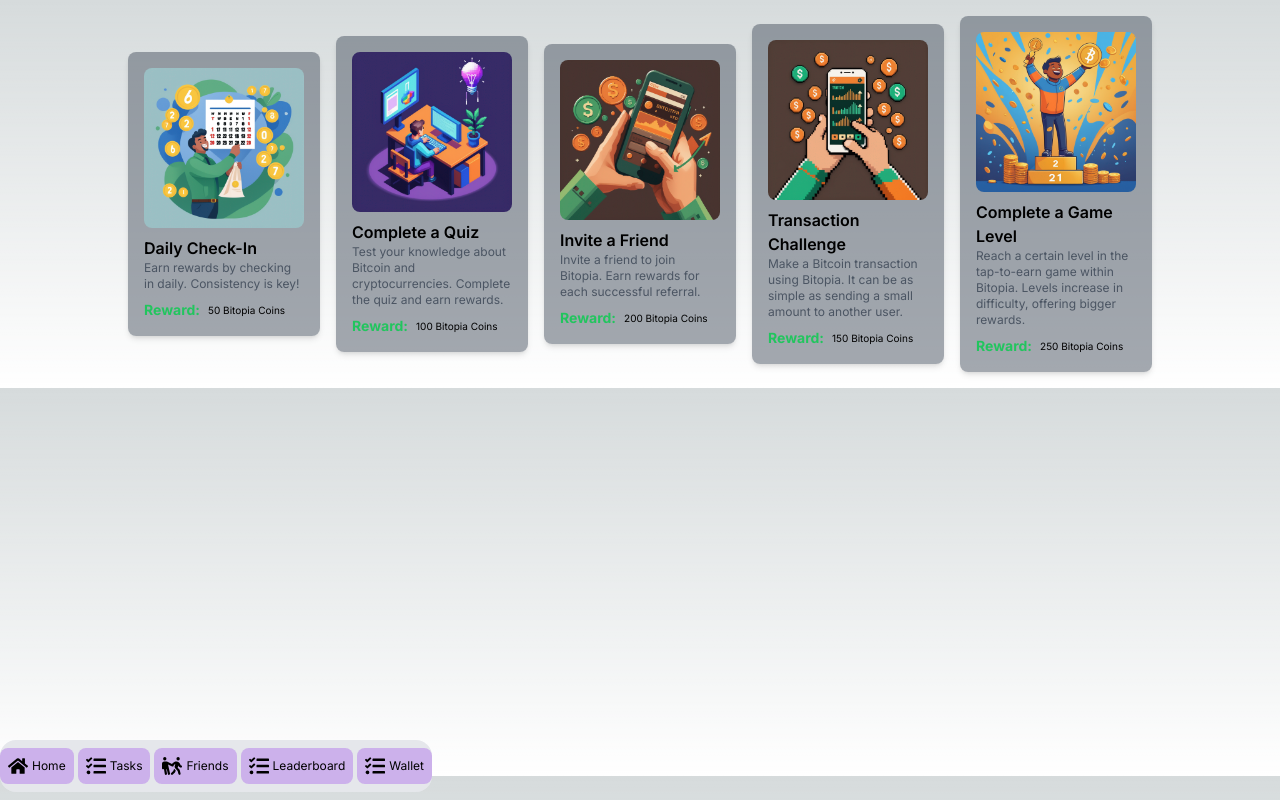
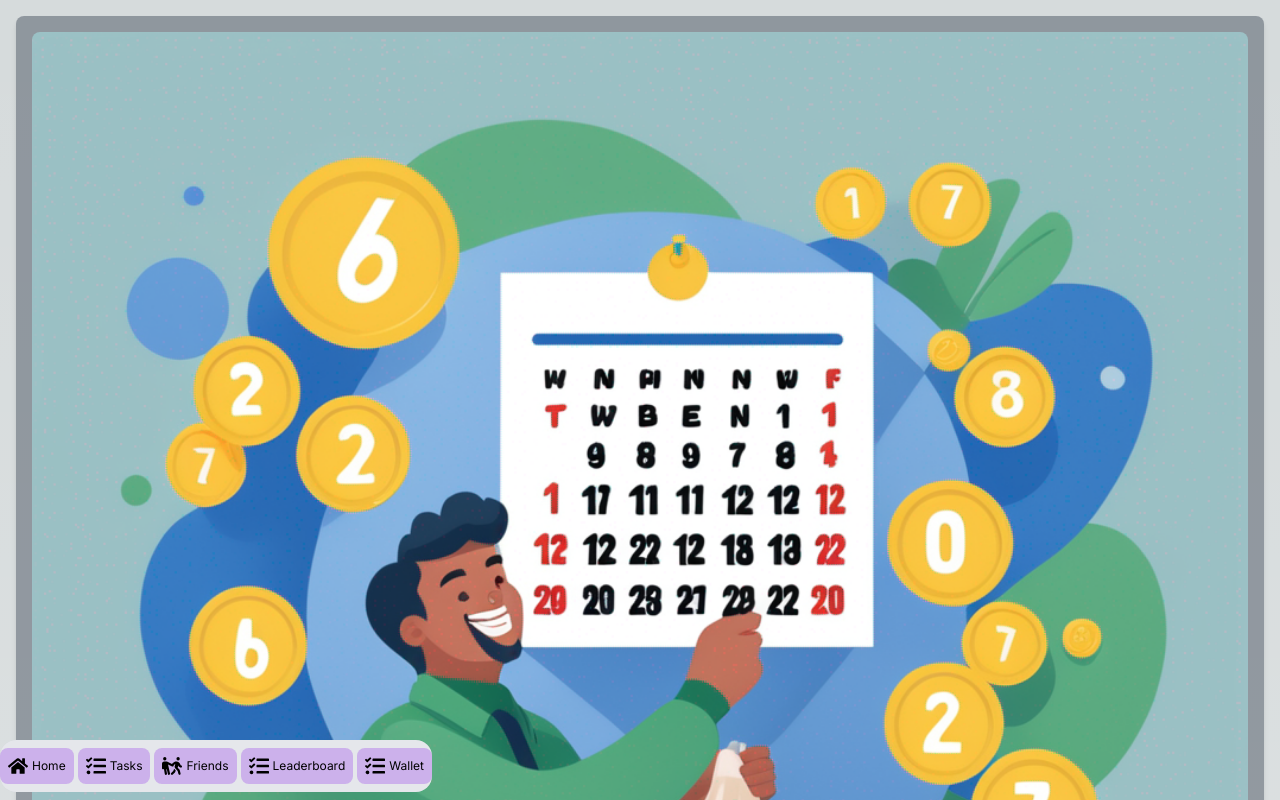
Before and after one commit to johntad110/bitopia, a Next.js app: page /tasks in a window 1280 px wide. Shown: the top 800 px of the page. Built offline with nearby package versions, Linux system fonts and the light colour scheme.

Commit message:
add bottom margin

```diff
--- a/src/app/tasks/page.tsx
+++ b/src/app/tasks/page.tsx
@@ -42,7 +42,7 @@
 export default function TaskPage() {
     return (
         <div className="flex flex-col">
-            <div className="h-full w-full flex flex-wrap gap-4 justify-center items-center p-4">
+            <div className="h-full w-full flex flex-wrap gap-2 justify-center items-start p-4 mb-20">
                 {tasks.map((task) => (
                     <TaskCard key={task.title} task={task} />
                 ))}
@@ -56,7 +56,7 @@
 
 const TaskCard = ({ task }: { task: Task }) => {
     return (
-        <div className="flex flex-col bg-gray-600/50 rounded-lg p-4 shadow-md w-48">
+        <div className="flex flex-col bg-gray-600/50 rounded-lg p-4 shadow-md w-full">
             <img src={task.image} alt={task.title} className="w-full self-center mb-2 rounded-lg" />
             <h3 className="text-md font-semibold">{task.title}</h3>
             <p className="text-gray-600 mb-2 text-xs">{task.description}</p>
```
